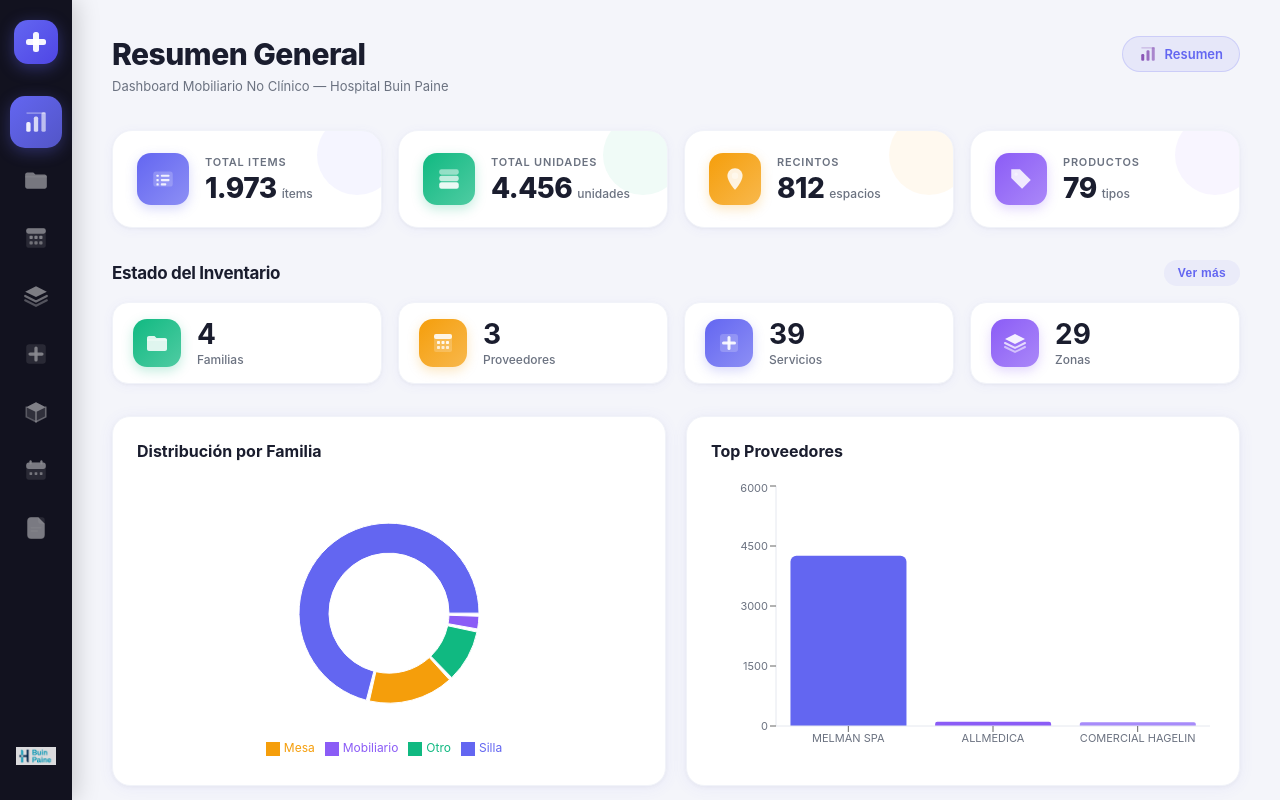
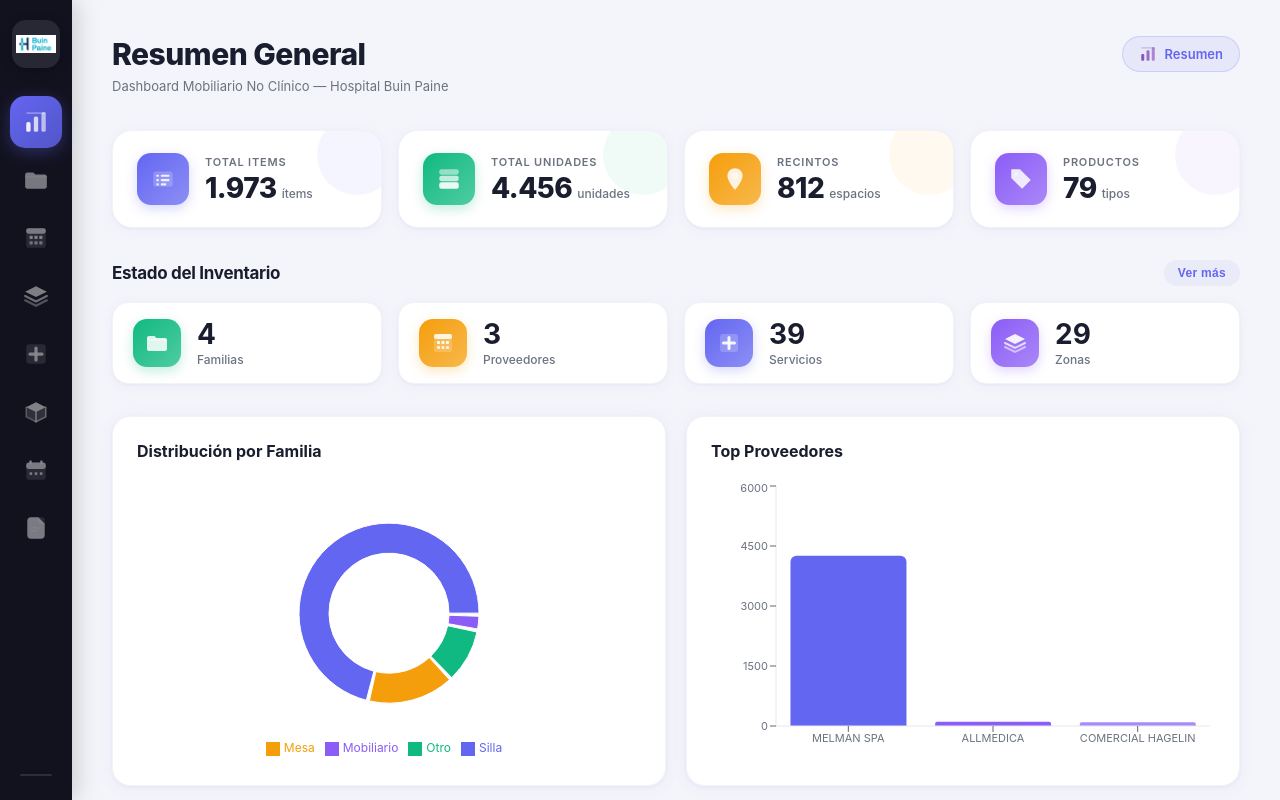
Before and after one commit to FelipeM2121/hospital-buin-paine-dashboard, a React app: page / in a window 1280 px wide. Shown: the top 800 px of the page. Built offline with nearby package versions, Linux system fonts and the light colour scheme; the HTML template or start-up script is replaced by a standard one.

Commit message:
feat: logo hospital en sidebar, quitar cruz SVG

```diff
--- a/src/App.tsx
+++ b/src/App.tsx
@@ -1387,20 +1387,27 @@ export default function App() {
         boxShadow: "4px 0 24px rgba(0,0,0,0.18)",
         zIndex: 10,
       }}>
-        {/* Logo cruz — glass style */}
+        {/* Logo Hospital Buin Paine — parte superior del sidebar */}
         <div style={{
-          width: 44, height: 44,
-          background: `linear-gradient(135deg, ${COLORS.primary} 0%, ${COLORS.primaryDark} 100%)`,
+          width: 48, height: 48,
           borderRadius: 14,
           display: "flex", alignItems: "center", justifyContent: "center",
-          marginBottom: 28,
+          marginBottom: 24,
           flexShrink: 0,
-          boxShadow: `0 4px 16px ${COLORS.primary}60`,
+          background: "#ffffff18",
+          boxShadow: "0 2px 12px rgba(0,0,0,0.25)",
+          padding: 4,
         }}>
-          <svg width="24" height="24" viewBox="0 0 24 24" fill="none">
-            <rect x="9" y="2" width="6" height="20" rx="2.5" fill="white" fillOpacity="0.95"/>
-            <rect x="2" y="9" width="20" height="6" rx="2.5" fill="white" fillOpacity="0.95"/>
-          </svg>
+          <img
+            src={`${import.meta.env.BASE_URL}logo-buin-paine.png`}
+            alt="Hospital Buin Paine"
+            style={{
+              width: 40, height: 40,
+              objectFit: "contain",
+              borderRadius: 10,
+              display: "block",
+            }}
+          />
         </div>
 
         {/* Nav ítems — SVG glass icons con tooltip */}
@@ -1449,13 +1456,12 @@ export default function App() {
           })}
         </div>
 
-        {/* Logo hospital abajo */}
+        {/* Separador visual inferior */}
         <div style={{ padding: "16px 0 4px 0", display: "flex", alignItems: "center", justifyContent: "center" }}>
-          <img
-            src={`${import.meta.env.BASE_URL}logo-buin-paine.png`}
-            alt="Hospital Buin Paine"
-            style={{ width: 40, height: 40, objectFit: "contain", borderRadius: 8, opacity: 0.85 }}
-          />
+          <div style={{
+            width: 32, height: 2, borderRadius: 2,
+            background: "rgba(255,255,255,0.12)",
+          }} />
         </div>
       </div>
 
```
